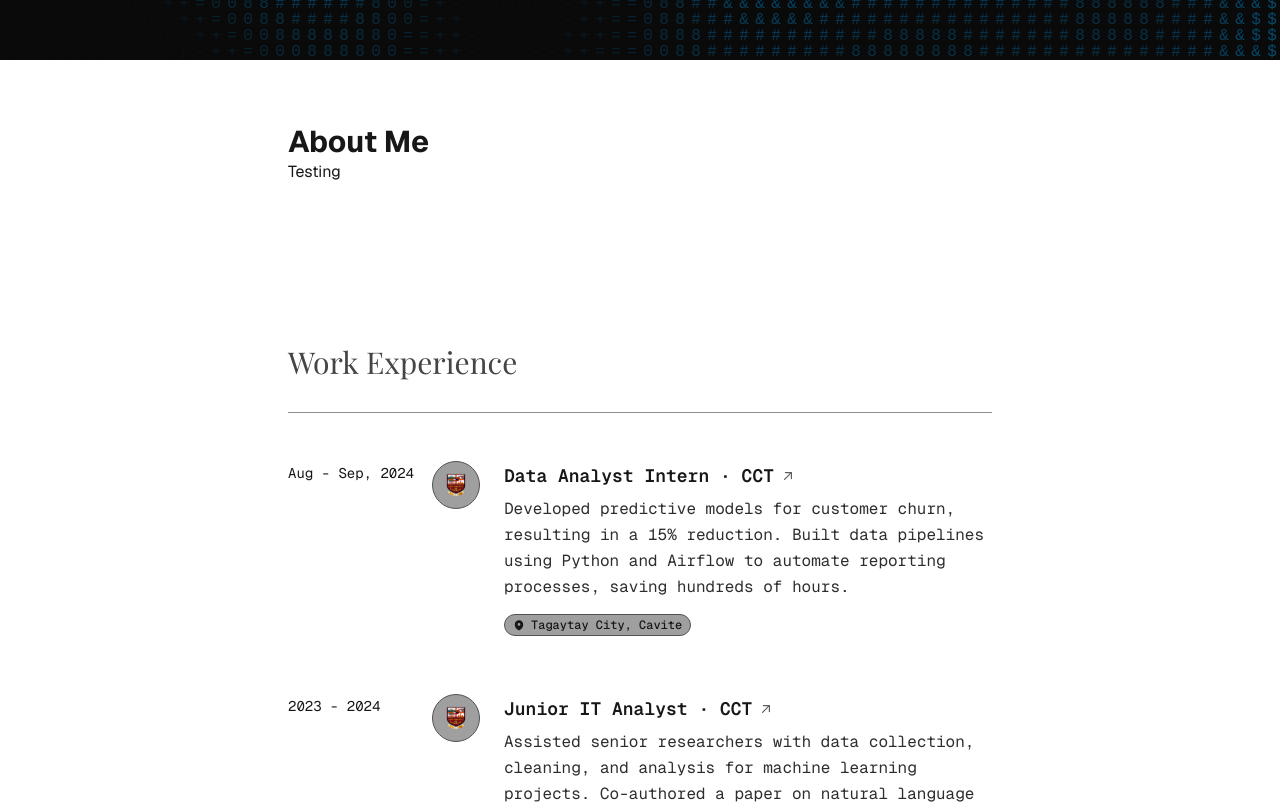
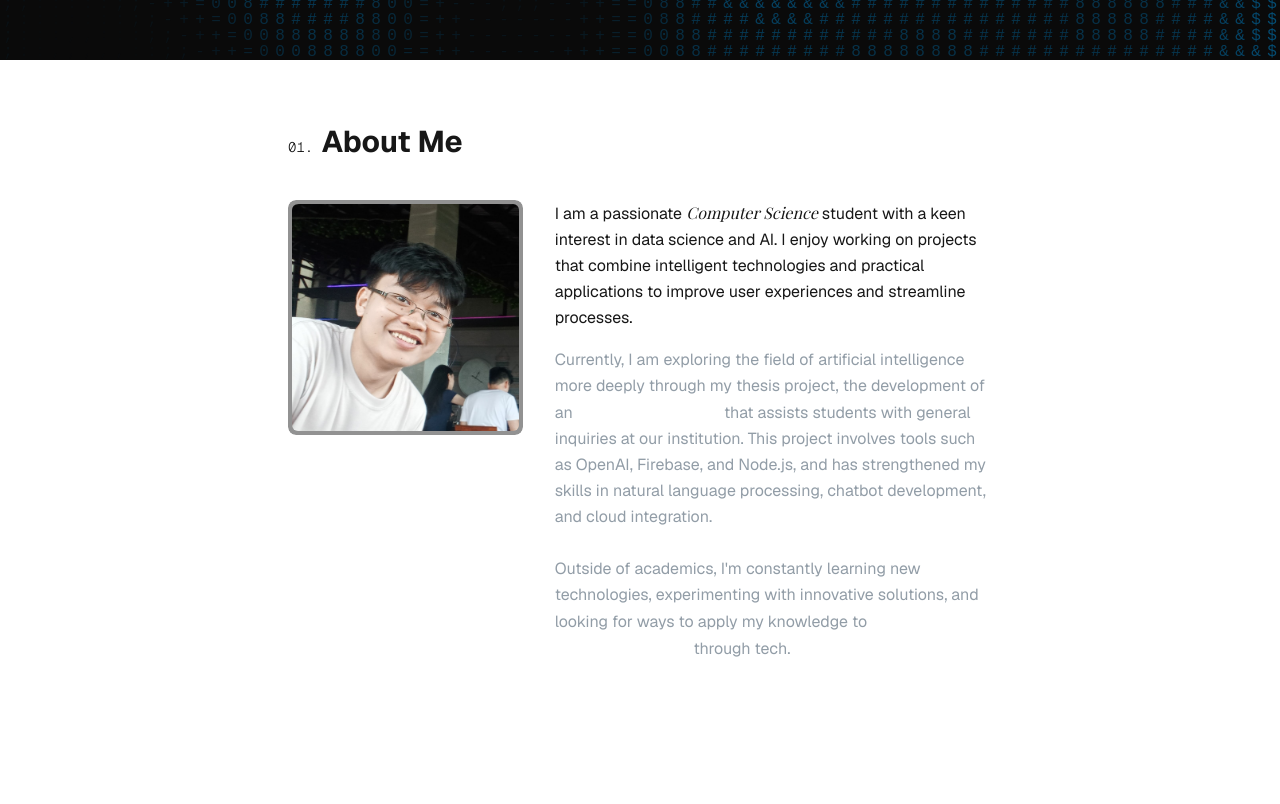
Before and after one commit to JeroldGomez/jerold-gomez-portfolio, a Next.js app: page / in a window 1280 px wide. Shown: the part 740-1544 px from the top of the page. Built offline with nearby package versions, Linux system fonts and the light colour scheme.

Commit message:
Initial About me Section v2

```diff
--- a/app/page.tsx
+++ b/app/page.tsx
@@ -1,6 +1,8 @@
-import Image from "next/image";
-import { BriefcaseIcon } from "@heroicons/react/24/outline"; // Section icon
+'use client';
+
+import Image from "next/image"; // Section icon
 import ExperienceItem from "./components/ExperienceItem"; // Import the component
+import Tilt from 'react-parallax-tilt';
 
 type Experience = {
   date: string;
@@ -57,14 +59,7 @@ export default function Home() {
         relative z-10
       ">
         <div>
-          {/* <Image
-            className="rounded-lg"
-            src="/jerold.jpg"
-            alt="My Picture"
-            width={100}
-            height={100}
-            priority
-          /> */}
+
         </div>
         <p className="text-sm font-light leading-relaxed font-[family-name:var(--font-geist-mono)] text-[color:var(--secondary-text-color)]">
           Hi, my name is <br /><br />
@@ -119,13 +114,65 @@ export default function Home() {
       ">
         {/* About me Section */}
         <div className="flex flex-col mb-40">
-          <span>
+          <div className="mb-10">
+            <h2 className="text-2xl sm:text-3xl font-bold font-[family-name:var(--font-geist-sans)]">
+              <span className="text-sm font-light font-[family-name:var(--font-geist-mono)]">
+                01.{" "}
+              </span>
+              About Me
+            </h2>
+          </div>
 
-          </span>
-          <h2 className="text-2xl sm:text-3xl flex items-center gap-4 font-bold font-[family-name:var(--font-geist-sans)]">
-            About Me
-          </h2>
-          <p className="font-[family-name:var(--font-geist-sans)]">Testing</p>
+          <div className="flex flex-col sm:flex-row gap-8 items-start">
+            <div className="w-full sm:w-1/3 flex-shrink-0 mb-6 sm:mb-0">
+              <Tilt
+                className="tilt-container overflow-hidden rounded-lg"
+                perspective={1000} // Adjust perspective
+                glareEnable={true} // Add a glare effect
+                glareMaxOpacity={0.3} // Glare opacity
+                glarePosition="all"
+                scale={1.02} // Slight scale on hover
+                tiltMaxAngleX={15} // Max tilt on X axis
+                tiltMaxAngleY={15} // Max tilt on Y axis
+                transitionSpeed={1000} // Speed of tilt returning to normal
+                gyroscope={true} // Enable tilt on mobile gyroscope
+              >
+              {/* The actual content to be tilted */}
+              <div className="tilt-inner bg-neutral-800/50 p-1 rounded-lg">
+                <Image
+                  className="rounded-md w-full h-auto block"
+                  src="/jerold.jpg"
+                  alt="My Picture"
+                  width={300} // Intrinsic width
+                  height={300} // Intrinsic height
+                  priority
+                />
+              </div>
+            </Tilt>
+            </div>
+            <div className="w-full sm:w-2/3">
+              <p className="font-[family-name:var(--font-geist-sans)] text-[color:var(--secondary-text-color)] leading-relaxed">
+                I am a passionate{" "}
+                <span className="font-normal text-[color:var(--primary-text-color)] font-[family-name:var(--font-playfair-display)] italic">
+                Computer Science{" "}
+                </span>
+                student with a keen interest in data science and AI. I enjoy working on projects that combine intelligent technologies and practical applications to improve user experiences and streamline processes.
+              </p>
+              <p className="font-[family-name:var(--font-geist-sans)] text-[#929DA7] leading-relaxed mt-4">
+                Currently, I am exploring the field of artificial intelligence more deeply through my thesis project, the development of an{" "}
+                <span className="font-normal text-[#ffffff] font-[family-name:var(--font-playfair-display)] italic">
+                AI-powered chatbot{" "}
+                </span>
+                that assists students with general inquiries at our institution. This project involves tools such as OpenAI, Firebase, and Node.js, and has strengthened my skills in natural language processing, chatbot development, and cloud integration.
+                <br /> <br />
+                Outside of academics, I'm constantly learning new technologies, experimenting with innovative solutions, and looking for ways to apply my knowledge to{" "}
+                <span className="font-normal font-[family-name:var(--font-playfair-display)] italic text-[#ffffff]">
+                create meaningful impact{" "}
+                </span>
+                through tech.
+              </p>
+            </div>
+          </div>
         </div>
 
         {/* Work Experience Section */}
--- a/package.json
+++ b/package.json
@@ -13,6 +13,7 @@
     "next": "15.3.1",
     "react": "^19.0.0",
     "react-dom": "^19.0.0",
+    "react-parallax-tilt": "^1.7.294",
     "simplex-noise": "^4.0.3"
   },
   "devDependencies": {
```
Also changed, not shown: 1 other file (tests, documents, lock files or other folders).
